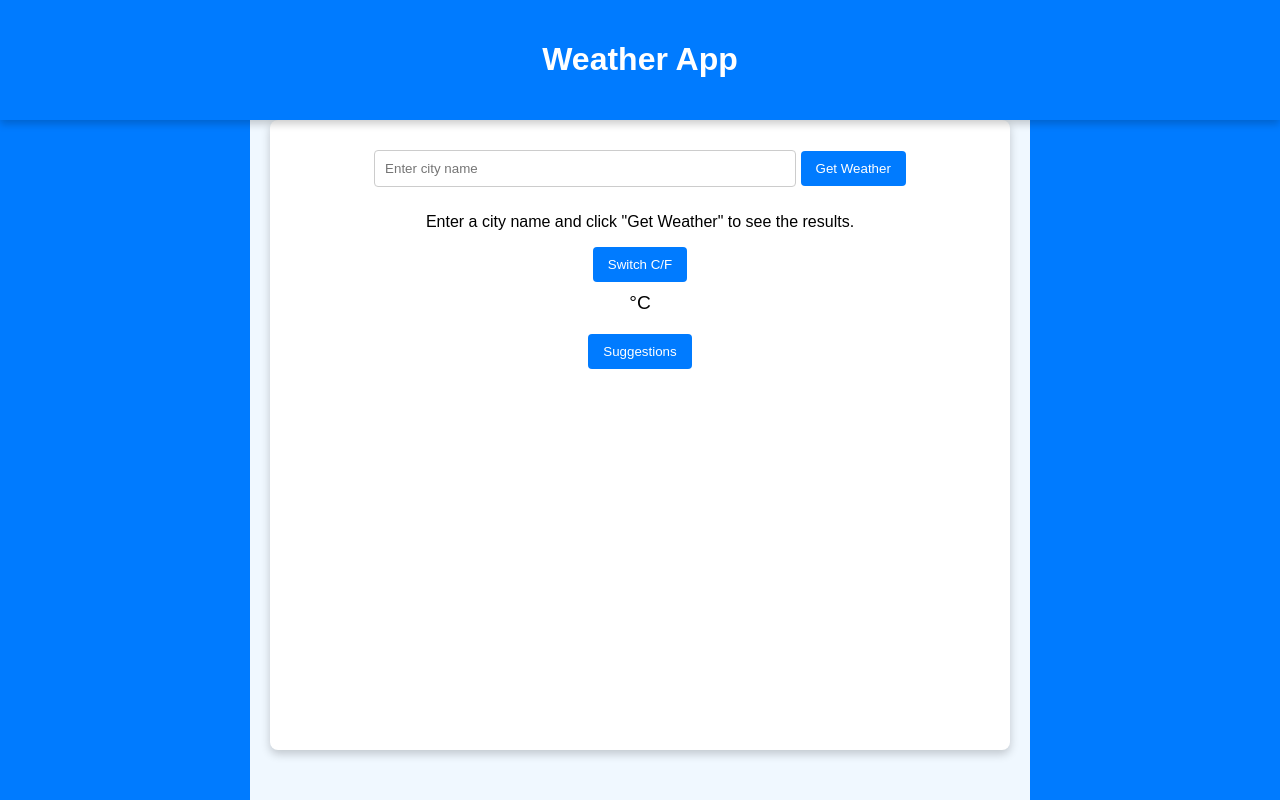
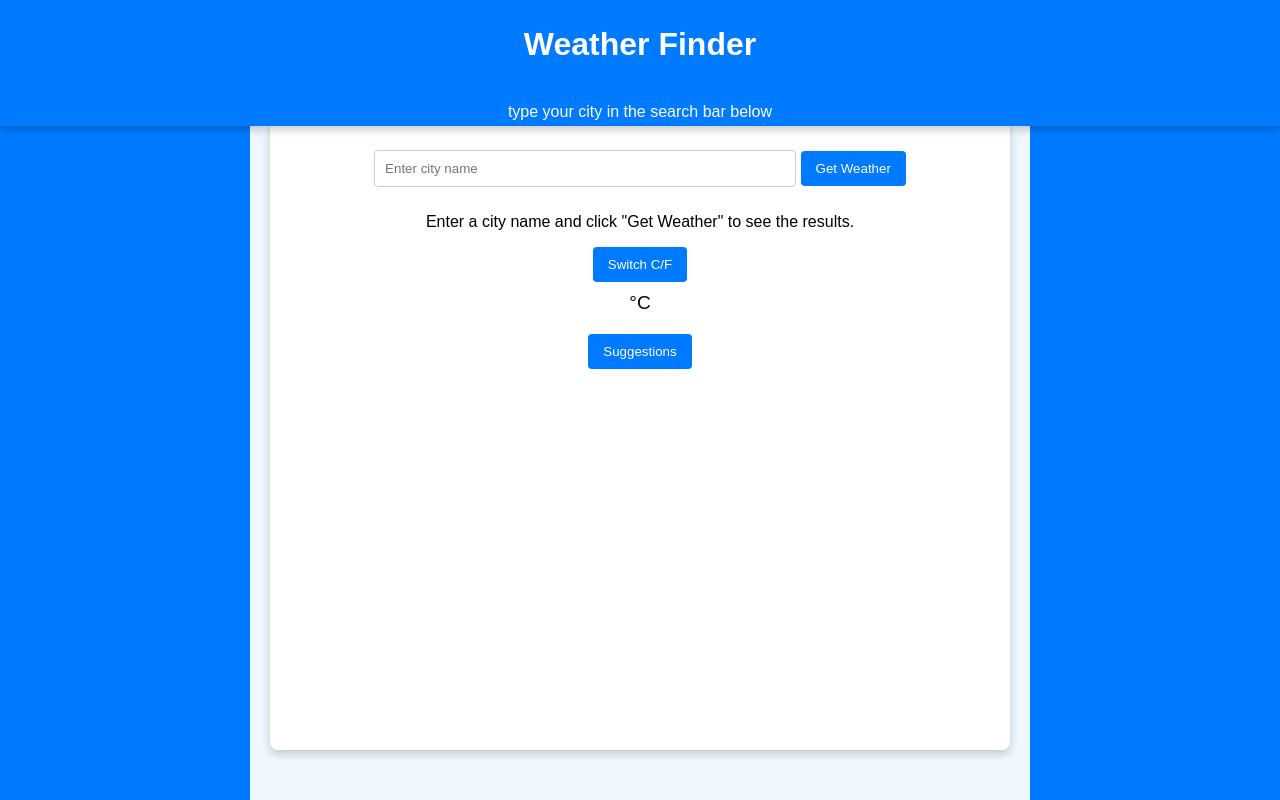
Before and after one commit to JaredWensley/CIS-375-Final-Project, a plain HTML site: page index.html in a window 1280 px wide. Drawn offline with Linux system fonts and the light colour scheme.

Commit message:
UI title change

```diff
--- a/index.html
+++ b/index.html
@@ -9,7 +9,9 @@
 </head>
 <body>
     <div class="header">
-        <h1>Weather App</h1>
+        <h1>Weather Finder</h1>
+        <br>
+        <p3> type your city in the search bar below</p3>
     </div>
     <div class="layout">
         <div class="left-column"></div>
--- a/styles/main.css
+++ b/styles/main.css
@@ -4,7 +4,7 @@
     background-color: #007BFF; /* Blue background */
     color: white;
     text-align: center;
-    padding: 20px 0;
+    padding: 5px 0;
     position: fixed;
     top: 0;
     left: 0;
```
